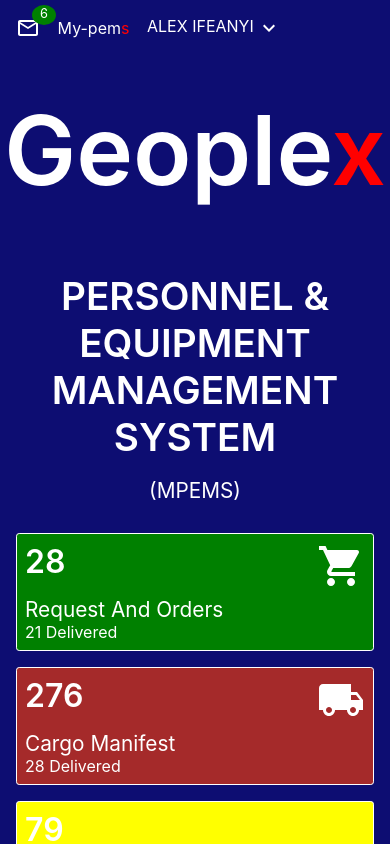
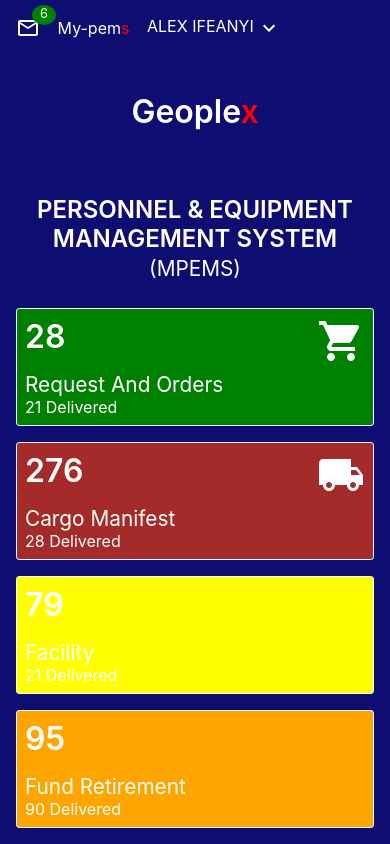
Before and after one commit to Alexcoder/AlexPems-client, a React (Create React App) app: page / in a window 390 px wide. Shown: the top 844 px of the page. Built offline with nearby package versions, Linux system fonts and the light colour scheme.

Commit message:
refactor home

```diff
--- a/src/components/AllCss/Home.css
+++ b/src/components/AllCss/Home.css
@@ -44,16 +44,46 @@
        gap:1rem;
        padding: 0rem 1rem;
    }
-   /* .mui-arrow-down >keyboardArrowDownIcon{
-    font-size: 4rem;
-    margin-top: 0.2rem;
-   } */
+   .home-geoplex-text{
+    font-size: 6rem;
+    color: white;
+    font-weight: 620;
+  }
+  .home-personnel{
+     font-size: 2.42rem;
+     color: white;
+     font-weight: 600;
+   }
+
+  .home-mpems{
+     font-size: 1.3rem;
+     font-weight: 400;
+   }
 
    @media screen and (max-width: 1024px) {
      .home-tabs{
-          /* display: flex;
-          flex-direction: column; */
-          grid-template-columns:1fr ;
+          grid-template-columns:1fr 1fr ;
           gap:1rem;
       }
+      .home-geoplex-text{
+        font-size: 4rem;
+      }
    }
+   @media screen and (max-width: 620px) {
+     .home-tabs{
+          grid-template-columns:1fr  ;
+          gap:1rem;
+      }
+      .home-geoplex-text{
+        font-size: 2rem;
+      }
+      .home-personnel{
+        font-size: 1.5rem;
+      }
+
+     .home-mpems{
+        font-size: 1.3rem;
+      }
+
+
+   }
--- a/src/components/Home/Home.jsx
+++ b/src/components/Home/Home.jsx
@@ -45,11 +45,11 @@
             </div>
 
             <div style={{margin:"3rem 0rem 4rem 0rem"}}>
-               <div style={{fontSize:"6rem", color:"white", fontWeight:"620"}}>Geople<span style={{color:"red"}}>x</span></div>
+               <div className="home-geoplex-text">Geople<span style={{color:"red"}}>x</span></div>
             </div>
-            <div style={{color:"white", fontSize:"2.42rem", fontWeight:"600"}} >
+            <div className="home-personnel" >
                 PERSONNEL & EQUIPMENT MANAGEMENT SYSTEM <br/>
-               <span  style={{fontSize:"1.3rem", fontWeight:"400"}}>(MPEMS)</span>
+               <span className="home-mpems" style={{fontSize:"1.3rem", fontWeight:"400"}}>(MPEMS)</span>
             </div>
 
             <div className="home-tabs">
```
